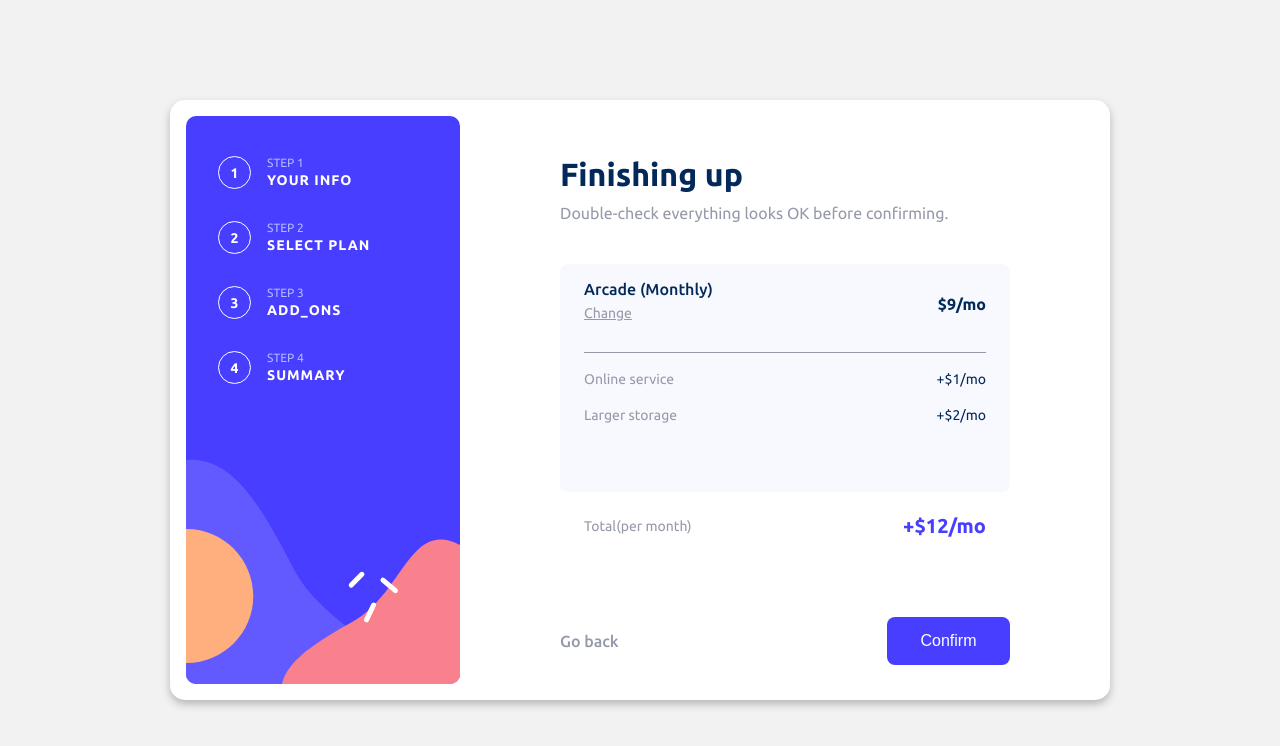
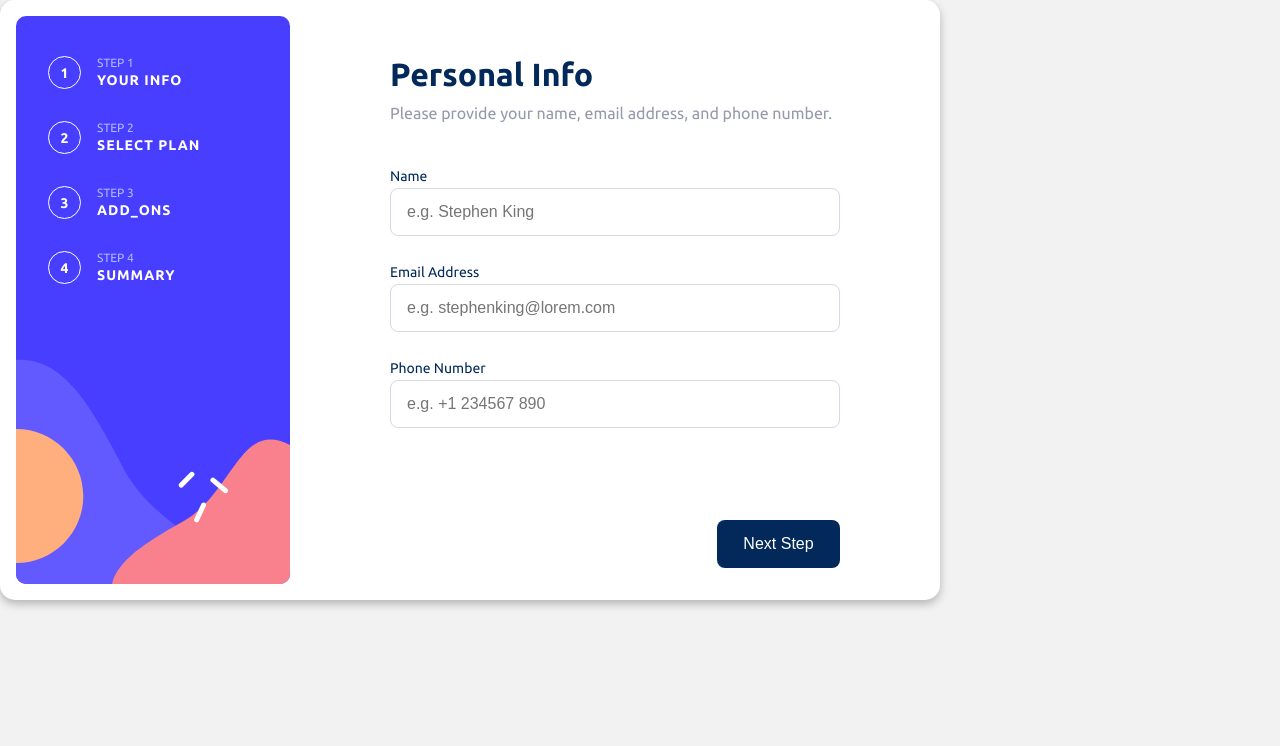
Before and after one commit to kelitasukita/multi-step-form, a React (Vite) app: page / in a window 1280 px wide. Shown: the top 746 px of the page. Built offline with nearby package versions, Linux system fonts and the light colour scheme.

Commit message:
Delete file and recfactor another one

```diff
--- a/src/components/StepsMenu.scss
+++ /dev/null
@@ -1,31 +0,0 @@
-@import '../global.scss';
-
-.container {
-  width: 100vw;
-  height: 100vh;
-  display: flex;
-  justify-content: center;
-  align-items: center;
-
-  .menu-box-container {
-    width: 940px;
-    height: 600px;
-    display: flex;
-    justify-content: space-between;
-
-    background: $white;
-    border-radius: 15px;
-    filter: drop-shadow(0px 4px 4px #00000040);
-
-    .form-container {
-      width: 450px;
-      height: 372px;
-      margin-top: 56px;
-      margin-right: 100px;
-
-
-    }
-  }
-
-
-}
--- a/src/components/StepsMenu.tsx
+++ b/src/components/StepsMenu.tsx
@@ -4,22 +4,12 @@ import SelectPlan from './Steps/SelectPlan/SelectPlan';
 import AddOns from './Steps/Add-ONS/Add-ons';
 import Summary from './Steps/Summary/Summary';
 
-import './StepsMenu.scss';
 import Menu from './Menu/Menu';
 
 export default function StepsMenu() {
   return (
     <div className="container">
-      <div className="menu-box-container">
-        <Menu />
-
-        <div className="form-container">
-          {/* <PersonalInfo /> */}
-          {/* <SelectPlan /> */}
-          {/* <AddOns /> */}
-          <Summary />
-        </div>
-      </div>
+      <PersonalInfo />
 
     </div>
   );
```
